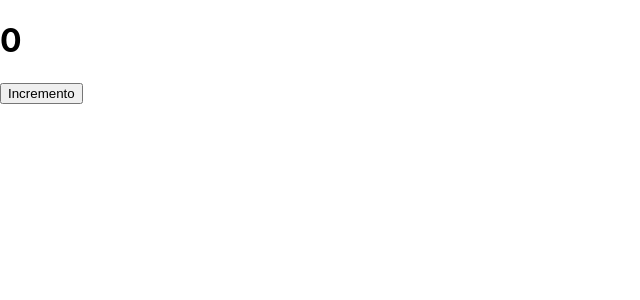
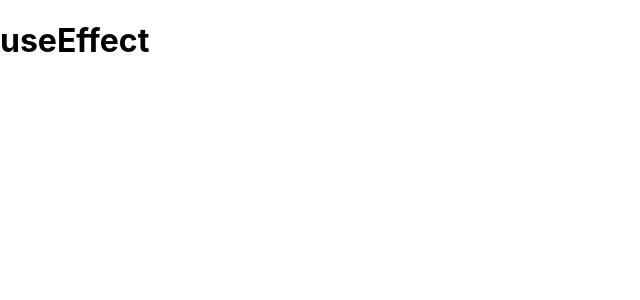
Before and after one commit to gabrielmds222/React-hooks, a React (Create React App) app: page / in a window 1280 px wide. Shown: the top 300 px of the page, without its empty margins (0-640 px from the left). Built offline with nearby package versions, Linux system fonts and the light colour scheme.

Commit message:
feat: Cria pasta para exemplo de useEffect

```diff
--- a/src/App.js
+++ b/src/App.js
@@ -1,10 +1,12 @@
 import React from 'react';
 
-import { State } from '../src/hooks/State'
+import { State } from '../src/hooks/State';
+import { Effect } from '../src/hooks/Effect';
 
 function App() {
   return (
-    <State />
+    // <State />
+    <Effect />
   );
 }
 
--- /dev/null
+++ b/src/hooks/Effect/index.js
@@ -0,0 +1,9 @@
+import React from "react";
+
+export function Effect(){
+    return(
+        <div>
+            <h1>useEffect</h1>
+        </div>
+    );
+}
```
